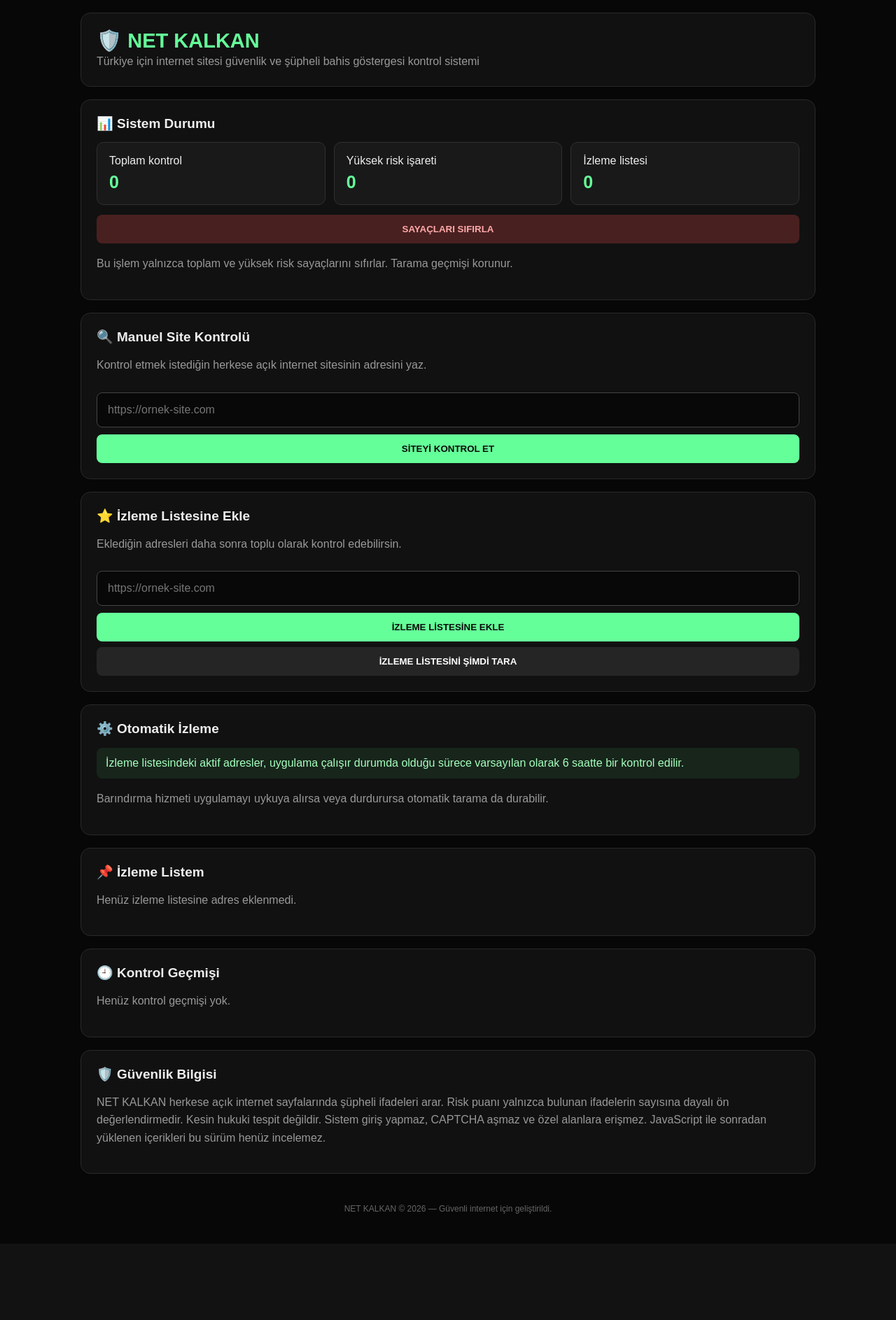
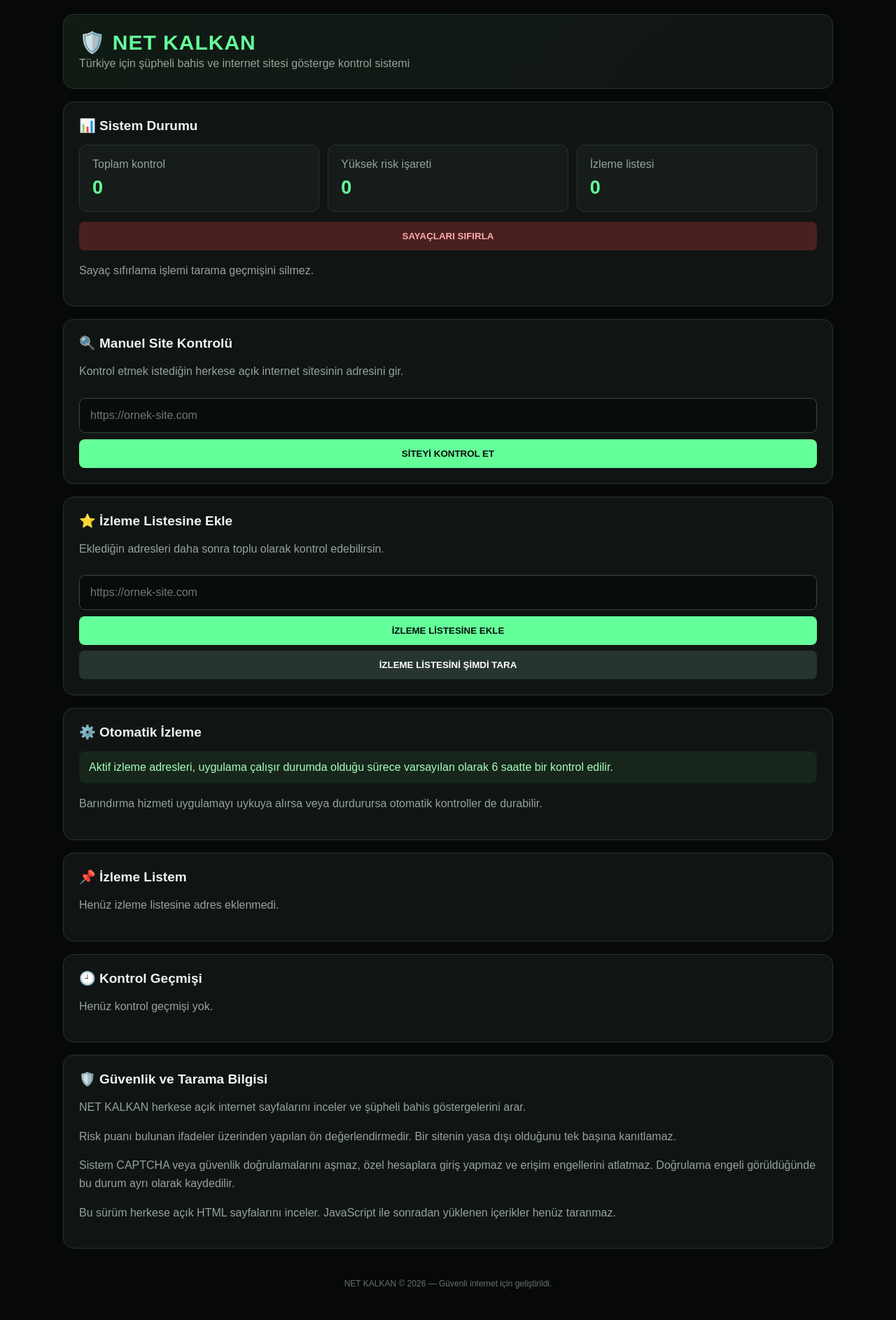
Before and after one commit to p67dk5srky-stack/Net-kalkan, a Flask app: page / in a window 1280 px wide. Shown: the whole page at 70% size. Before the commit the page ends 1735 px from the top, so only its background shows below. Run offline with Flask 3, Linux system fonts and the light colour scheme; data comes from the database, SQL or seed files in the repository; data that the repository does not hold is empty.

Commit message:
Update index.html

```diff
--- a/templates/index.html
+++ b/templates/index.html
@@ -7,38 +7,241 @@
 <title>NET KALKAN</title>
 
 <style>
-*{box-sizing:border-box}
-body{margin:0;padding:18px;background:#070707;color:#eee;font-family:Arial,sans-serif}
-.container{max-width:1050px;margin:auto}
-header,.panel{background:#111;border:1px solid #292929;border-radius:14px;padding:22px;margin-bottom:18px}
-.logo{font-size:29px;font-weight:bold;color:#65ff9a}
-.subtitle,.muted{color:#999;line-height:1.6}
-h2{font-size:19px;margin-top:0}
-input{width:100%;padding:15px;background:#080808;border:1px solid #444;border-radius:8px;color:white;font-size:16px;margin:10px 0}
-button{border:0;border-radius:8px;padding:13px 16px;font-weight:bold;cursor:pointer}
-.primary{background:#65ff9a;color:#080808;width:100%}
-.secondary{background:#252525;color:white;width:100%;margin-top:8px}
-.danger{background:#492020;color:#ffaaaa}
-.small{padding:8px 11px;font-size:12px}
-.stats{display:grid;grid-template-columns:repeat(3,1fr);gap:12px}
-.stat{background:#191919;border:1px solid #303030;padding:17px;border-radius:10px}
-.stat strong{display:block;font-size:25px;color:#65ff9a;margin-top:7px}
-.result{padding:13px;border-radius:8px;background:#17251b;color:#a5ffbd;margin-bottom:10px;overflow-wrap:anywhere}
-.error{background:#351919;color:#ffaaaa}
-.item{background:#191919;border:1px solid #303030;padding:14px;border-radius:9px;margin:10px 0;overflow-wrap:anywhere}
-.item form{display:inline-block;margin:5px 5px 0 0}
-.rating{color:#ffd166;font-size:18px;letter-spacing:2px}
-table{width:100%;border-collapse:collapse;font-size:13px}
-th,td{text-align:left;padding:11px;border-bottom:1px solid #292929;vertical-align:top;overflow-wrap:anywhere}
-.table-wrap{overflow-x:auto}
-.green{color:#65ff9a}
-.red{color:#ff7777}
-.footer{text-align:center;color:#666;padding:25px;font-size:12px}
-@media(max-width:650px){
- body{padding:10px}
- header,.panel{padding:16px}
- .stats{grid-template-columns:1fr}
- table{min-width:650px}
+:root {
+    --bg: #070909;
+    --panel: #101514;
+    --panel2: #151c19;
+    --border: #26352d;
+    --green: #65ff9a;
+    --text: #edf5ef;
+    --muted: #94a39a;
+    --red: #ff7777;
+    --yellow: #ffd166;
+}
+* { box-sizing: border-box; }
+
+body {
+    margin: 0;
+    padding: 20px;
+    background: var(--bg);
+    color: var(--text);
+    font-family: Arial, sans-serif;
+}
+
+.container {
+    max-width: 1100px;
+    margin: auto;
+}
+
+header, .panel {
+    background: var(--panel);
+    border: 1px solid var(--border);
+    border-radius: 15px;
+    padding: 22px;
+    margin-bottom: 18px;
+}
+
+header {
+    background: linear-gradient(135deg, #101b14, #101514);
+}
+
+.logo {
+    color: var(--green);
+    font-size: 30px;
+    font-weight: 900;
+    letter-spacing: 1px;
+}
+
+.subtitle, .muted {
+    color: var(--muted);
+    line-height: 1.6;
+}
+
+h2 {
+    font-size: 19px;
+    margin: 0 0 16px;
+}
+
+.stats {
+    display: grid;
+    grid-template-columns: repeat(3, 1fr);
+    gap: 12px;
+}
+
+.stat {
+    background: var(--panel2);
+    border: 1px solid var(--border);
+    padding: 18px;
+    border-radius: 11px;
+    color: var(--muted);
+}
+
+.stat strong {
+    display: block;
+    color: var(--green);
+    font-size: 27px;
+    margin-top: 9px;
+}
+
+input {
+    width: 100%;
+    padding: 15px;
+    background: #080c0a;
+    border: 1px solid #35483b;
+    border-radius: 9px;
+    color: white;
+    font-size: 16px;
+    margin: 9px 0;
+}
+
+input:focus {
+    outline: 1px solid var(--green);
+    border-color: var(--green);
+}
+
+button {
+    border: 0;
+    border-radius: 8px;
+    padding: 13px 16px;
+    font-weight: bold;
+    cursor: pointer;
+    transition: .2s;
+}
+
+button:hover {
+    filter: brightness(1.15);
+}
+
+.primary {
+    background: var(--green);
+    color: #071009;
+    width: 100%;
+}
+
+.secondary {
+    background: #26352d;
+    color: white;
+    width: 100%;
+    margin-top: 8px;
+}
+
+.danger {
+    background: #492020;
+    color: #ffaaaa;
+}
+
+.small {
+    padding: 8px 12px;
+    font-size: 12px;
+}
+
+.result {
+    padding: 14px;
+    border-radius: 9px;
+    background: #17251b;
+    color: #a5ffbd;
+    margin-bottom: 10px;
+    overflow-wrap: anywhere;
+}
+
+.error {
+    background: #351919;
+    color: #ffaaaa;
+}
+
+.blocked {
+    background: #302713;
+    color: var(--yellow);
+}
+
+.item {
+    background: var(--panel2);
+    border: 1px solid var(--border);
+    padding: 15px;
+    border-radius: 10px;
+    margin: 10px 0;
+    overflow-wrap: anywhere;
+}
+
+.item form {
+    display: inline-block;
+    margin: 5px 5px 0 0;
+}
+
+.rating {
+    color: var(--yellow);
+    font-size: 18px;
+    letter-spacing: 2px;
+}
+
+table {
+    width: 100%;
+    border-collapse: collapse;
+    font-size: 13px;
+}
+
+th, td {
+    text-align: left;
+    padding: 12px;
+    border-bottom: 1px solid #29352e;
+    vertical-align: top;
+    overflow-wrap: anywhere;
+}
+
+th {
+    color: var(--green);
+    background: #151c19;
+}
+
+.table-wrap {
+    overflow-x: auto;
+}
+
+.green { color: var(--green); }
+.red { color: var(--red); }
+.yellow { color: var(--yellow); }
+
+.status {
+    display: inline-block;
+    padding: 5px 9px;
+    border-radius: 6px;
+    font-size: 12px;
+    font-weight: bold;
+    background: #1c3023;
+    color: var(--green);
+}
+
+.status-blocked {
+    background: #302713;
+    color: var(--yellow);
+}
+
+.status-error {
+    background: #351919;
+    color: var(--red);
+}
+
+.note {
+    color: var(--muted);
+    font-size: 12px;
+    line-height: 1.5;
+    margin-top: 7px;
+    max-width: 360px;
+}
+
+.footer {
+    text-align: center;
+    color: #66736a;
+    padding: 25px;
+    font-size: 12px;
+}
+
+@media(max-width: 650px) {
+    body { padding: 10px; }
+    header, .panel { padding: 16px; }
+    .stats { grid-template-columns: 1fr; }
+    .logo { font-size: 25px; }
+    table { min-width: 720px; }
 }
 </style>
 </head>
@@ -48,71 +251,119 @@ th,td{text-align:left;padding:11px;border-bottom:1px solid #292929;vertical-alig
 
 <header>
     <div class="logo">🛡️ NET KALKAN</div>
-    <div class="subtitle">Türkiye için internet sitesi güvenlik ve şüpheli bahis göstergesi kontrol sistemi</div>
+    <div class="subtitle">
+        Türkiye için şüpheli bahis ve internet sitesi gösterge kontrol sistemi
+    </div>
 </header>
 
 {% with messages = get_flashed_messages(with_categories=true) %}
 {% if messages %}
-{% for category,message in messages %}
-<div class="result {% if category == 'error' %}error{% endif %}">{{ message }}</div>
+    {% for category, message in messages %}
+        <div class="result {% if category == 'error' %}error{% endif %}">
+            {{ message }}
+        </div>
     {% endfor %}
 {% endif %}
 {% endwith %}
 
 <div class="panel">
     <h2>📊 Sistem Durumu</h2>
+
     <div class="stats">
-        <div class="stat">Toplam kontrol<strong>{{ total_scans }}</strong></div>
-        <div class="stat">Yüksek risk işareti<strong>{{ high_risk }}</strong></div>
-        <div class="stat">İzleme listesi<strong>{{ watch|length }}</strong></div>
+        <div class="stat">
+            Toplam kontrol
+            <strong>{{ total_scans }}</strong>
         </div>
 
-    <form method="POST" onsubmit="return confirm('Sayaçlar sıfırlansın mı? Eski tarama geçmişi silinmeyecek.')">
+        <div class="stat">
+            Yüksek risk işareti
+            <strong>{{ high_risk }}</strong>
+        </div>
+
+        <div class="stat">
+            İzleme listesi
+            <strong>{{ watch|length }}</strong>
+        </div>
+    </div>
+
+    <form method="POST"
+          onsubmit="return confirm('Sayaçlar sıfırlansın mı? Tarama geçmişi korunacak.')">
         <input type="hidden" name="csrf_token" value="{{ csrf_token }}">
         <input type="hidden" name="action" value="reset_stats">
-        <button class="danger" type="submit" style="width:100%;margin-top:14px">
+        <button class="danger" type="submit"
+                style="width:100%;margin-top:14px">
             SAYAÇLARI SIFIRLA
         </button>
     </form>
-    <p class="muted">Bu işlem yalnızca toplam ve yüksek risk sayaçlarını sıfırlar. Tarama geçmişi korunur.</p>
+
+    <p class="muted">
+        Sayaç sıfırlama işlemi tarama geçmişini silmez.
+    </p>
 </div>
 
 <div class="panel">
     <h2>🔍 Manuel Site Kontrolü</h2>
-    <p class="muted">Kontrol etmek istediğin herkese açık internet sitesinin adresini yaz.</p>
+
+    <p class="muted">
+        Kontrol etmek istediğin herkese açık internet sitesinin adresini gir.
+    </p>
 
     <form method="POST">
         <input type="hidden" name="csrf_token" value="{{ csrf_token }}">
         <input type="hidden" name="action" value="scan">
-        <input type="url" name="url" placeholder="https://ornek-site.com" required>
-        <button class="primary" type="submit">SİTEYİ KONTROL ET</button>
+
+        <input type="url" name="url"
+               placeholder="https://ornek-site.com"
+               required>
+
+        <button class="primary" type="submit">
+            SİTEYİ KONTROL ET
+        </button>
     </form>
 </div>
 
 <div class="panel">
     <h2>⭐ İzleme Listesine Ekle</h2>
-    <p class="muted">Eklediğin adresleri daha sonra toplu olarak kontrol edebilirsin.</p>
+
+    <p class="muted">
+        Eklediğin adresleri daha sonra toplu olarak kontrol edebilirsin.
+    </p>
 
     <form method="POST">
         <input type="hidden" name="csrf_token" value="{{ csrf_token }}">
         <input type="hidden" name="action" value="add">
-        <input type="url" name="url" placeholder="https://ornek-site.com" required>
-        <button class="primary" type="submit">İZLEME LİSTESİNE EKLE</button>
+
+        <input type="url" name="url"
+               placeholder="https://ornek-site.com"
+               required>
+
+        <button class="primary" type="submit">
+            İZLEME LİSTESİNE EKLE
+        </button>
     </form>
 
     <form method="POST">
         <input type="hidden" name="csrf_token" value="{{ csrf_token }}">
         <input type="hidden" name="action" value="scan_watch">
-        <button class="secondary" type="submit">İZLEME LİSTESİNİ ŞİMDİ TARA</button>
+
+        <button class="secondary" type="submit">
+            İZLEME LİSTESİNİ ŞİMDİ TARA
+        </button>
     </form>
 </div>
 
 <div class="panel">
     <h2>⚙️ Otomatik İzleme</h2>
+
     <div class="result">
-        İzleme listesindeki aktif adresler, uygulama çalışır durumda olduğu sürece varsayılan olarak 6 saatte bir kontrol edilir.
+        Aktif izleme adresleri, uygulama çalışır durumda olduğu sürece
+        varsayılan olarak 6 saatte bir kontrol edilir.
     </div>
-    <p class="muted">Barındırma hizmeti uygulamayı uykuya alırsa veya durdurursa otomatik tarama da durabilir.</p>
+
+    <p class="muted">
+        Barındırma hizmeti uygulamayı uykuya alırsa veya durdurursa
+        otomatik kontroller de durabilir.
+    </p>
 </div>
 
 <div class="panel">
@@ -122,34 +373,47 @@ th,td{text-align:left;padding:11px;border-bottom:1px solid #292929;vertical-alig
         {% for item in watch %}
         <div class="item">
             <strong>{{ item["url"] }}</strong>
+
             <p class="muted">
                 Durum:
                 {% if item["enabled"] == 1 %}
-                    <span class="green">Aktif</span>
+                    <span class="green">● Aktif</span>
                 {% else %}
-                    <span class="red">Pasif</span>
+                    <span class="red">● Pasif</span>
                 {% endif %}
+
                 <br>
-                Son kontrol: {{ item["last_checked"] or "Henüz kontrol edilmedi" }}
+
+                Son kontrol:
+                {{ item["last_checked"] or "Henüz kontrol edilmedi" }}
             </p>
 
             <form method="POST">
                 <input type="hidden" name="csrf_token" value="{{ csrf_token }}">
                 <input type="hidden" name="action" value="toggle">
                 <input type="hidden" name="item_id" value="{{ item['id'] }}">
-                <button class="secondary small" type="submit">Aktif/Pasif</button>
+
+                <button class="secondary small" type="submit">
+                    Aktif / Pasif
+                </button>
             </form>
 
-            <form method="POST" onsubmit="return confirm('Bu adres silinsin mi?')">
+            <form method="POST"
+                  onsubmit="return confirm('Bu adres silinsin mi?')">
                 <input type="hidden" name="csrf_token" value="{{ csrf_token }}">
                 <input type="hidden" name="action" value="delete">
                 <input type="hidden" name="item_id" value="{{ item['id'] }}">
-                <button class="danger small" type="submit">Sil</button>
+
+                <button class="danger small" type="submit">
+                    Sil
+                </button>
             </form>
         </div>
         {% endfor %}
     {% else %}
-        <p class="muted">Henüz izleme listesine adres eklenmedi.</p>
+        <p class="muted">
+            Henüz izleme listesine adres eklenmedi.
+        </p>
     {% endif %}
 </div>
 
@@ -165,41 +429,88 @@ th,td{text-align:left;padding:11px;border-bottom:1px solid #292929;vertical-alig
                     <th>Sonuç</th>
                     <th>Risk</th>
                     <th>Eşleşmeler</th>
+                    <th>Açıklama</th>
                     <th>Tarih</th>
                 </tr>
             </thead>
+
             <tbody>
                 {% for scan in scans %}
                 <tr>
                     <td>{{ scan["url"] }}</td>
-                <td>{{ scan["status"] }}</td>
+
+                    <td>
+                        {% if scan["status"] == "Doğrulama engeli" %}
+                            <span class="status status-blocked">
+                                Doğrulama engeli
+                            </span>
+                        {% elif scan["status"] == "Tarama başarısız" %}
+                            <span class="status status-error">
+                                Tarama başarısız
+                            </span>
+                        {% else %}
+                            <span class="status">
+                                {{ scan["status"] }}
+                            </span>
+                        {% endif %}
+                    </td>
+
                     <td>
                         {% if scan["rating"] > 0 %}
-                    <span class="rating">{{ "★" * scan["rating"] }}{{ "☆" * (5-scan["rating"]) }}</span>
-                    <br>{{ scan["rating"] }}/5
+                            <span class="rating">
+                                {{ "★" * scan["rating"] }}{{ "☆" * (5-scan["rating"]) }}
+                            </span>
+                            <br>
+                            {{ scan["rating"] }}/5
                         {% else %}
                             <span class="red">Puan verilemedi</span>
                         {% endif %}
                     </td>
+
                     <td>{{ scan["matched"] or "Yok" }}</td>
+
+                    <td>
+                        <div class="note">
+                            {{ scan["note"] or scan["reason"] or "Ek açıklama yok." }}
+                        </div>
+                    </td>
+
                     <td>{{ scan["checked_at"] }}</td>
                 </tr>
                 {% endfor %}
             </tbody>
         </table>
     </div>
+
     {% else %}
-        <p class="muted">Henüz kontrol geçmişi yok.</p>
+        <p class="muted">
+            Henüz kontrol geçmişi yok.
+        </p>
     {% endif %}
 </div>
 
 <div class="panel">
-    <h2>🛡️ Güvenlik Bilgisi</h2>
+    <h2>🛡️ Güvenlik ve Tarama Bilgisi</h2>
+
     <p class="muted">
-        NET KALKAN herkese açık internet sayfalarında şüpheli ifadeleri arar.
-        Risk puanı yalnızca bulunan ifadelerin sayısına dayalı ön değerlendirmedir.
-        Kesin hukuki tespit değildir. Sistem giriş yapmaz, CAPTCHA aşmaz ve özel alanlara erişmez.
-        JavaScript ile sonradan yüklenen içerikleri bu sürüm henüz incelemez.
+        NET KALKAN herkese açık internet sayfalarını inceler ve
+        şüpheli bahis göstergelerini arar.
+    </p>
+
+    <p class="muted">
+        Risk puanı bulunan ifadeler üzerinden yapılan ön değerlendirmedir.
+        Bir sitenin yasa dışı olduğunu tek başına kanıtlamaz.
+    </p>
+
+    <p class="muted">
+        Sistem CAPTCHA veya güvenlik doğrulamalarını aşmaz,
+        özel hesaplara giriş yapmaz ve erişim engellerini atlatmaz.
+        Doğrulama engeli görüldüğünde bu durum ayrı olarak kaydedilir.
+    </p>
+
+    <p class="muted">
+        Bu sürüm herkese açık HTML sayfalarını inceler.
+        JavaScript ile sonradan yüklenen içerikler henüz taranmaz.
     </p>
 </div>
 
```
Lines whose indentation alone changed are shown as unchanged.
